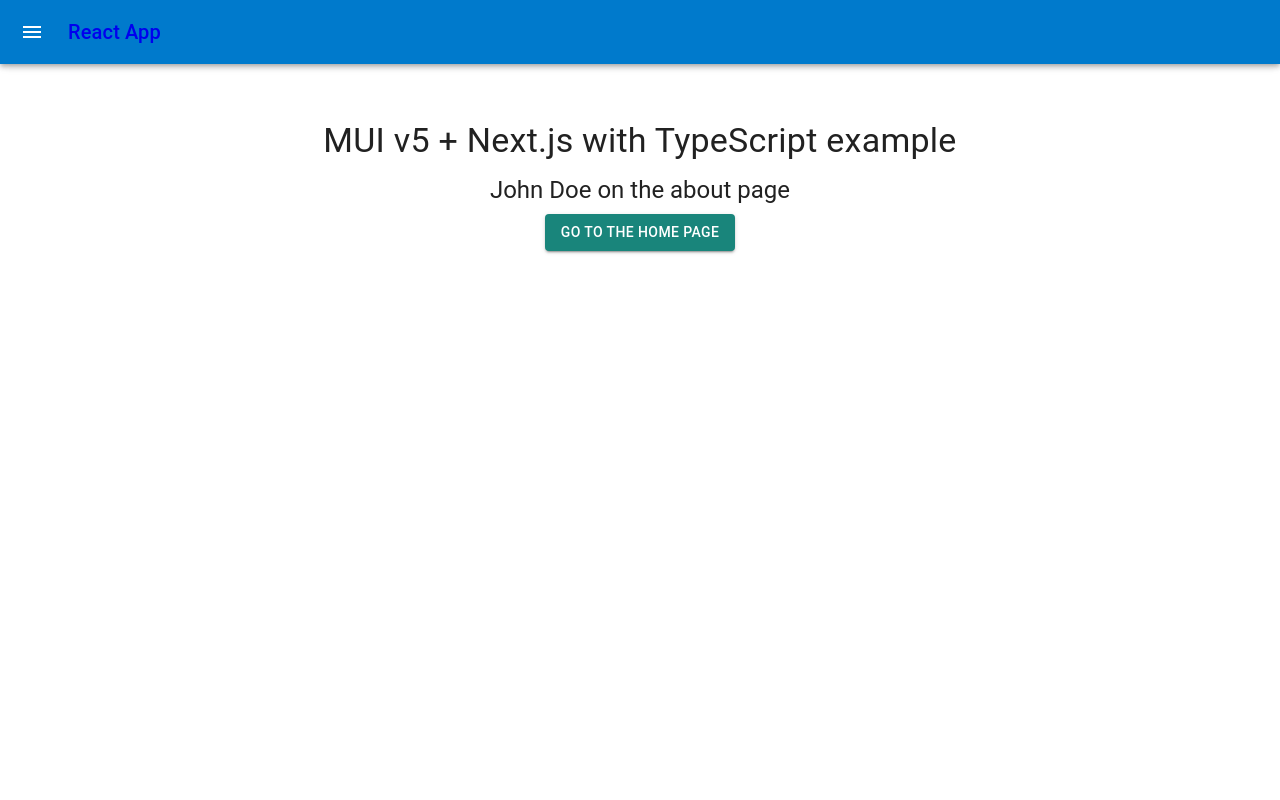
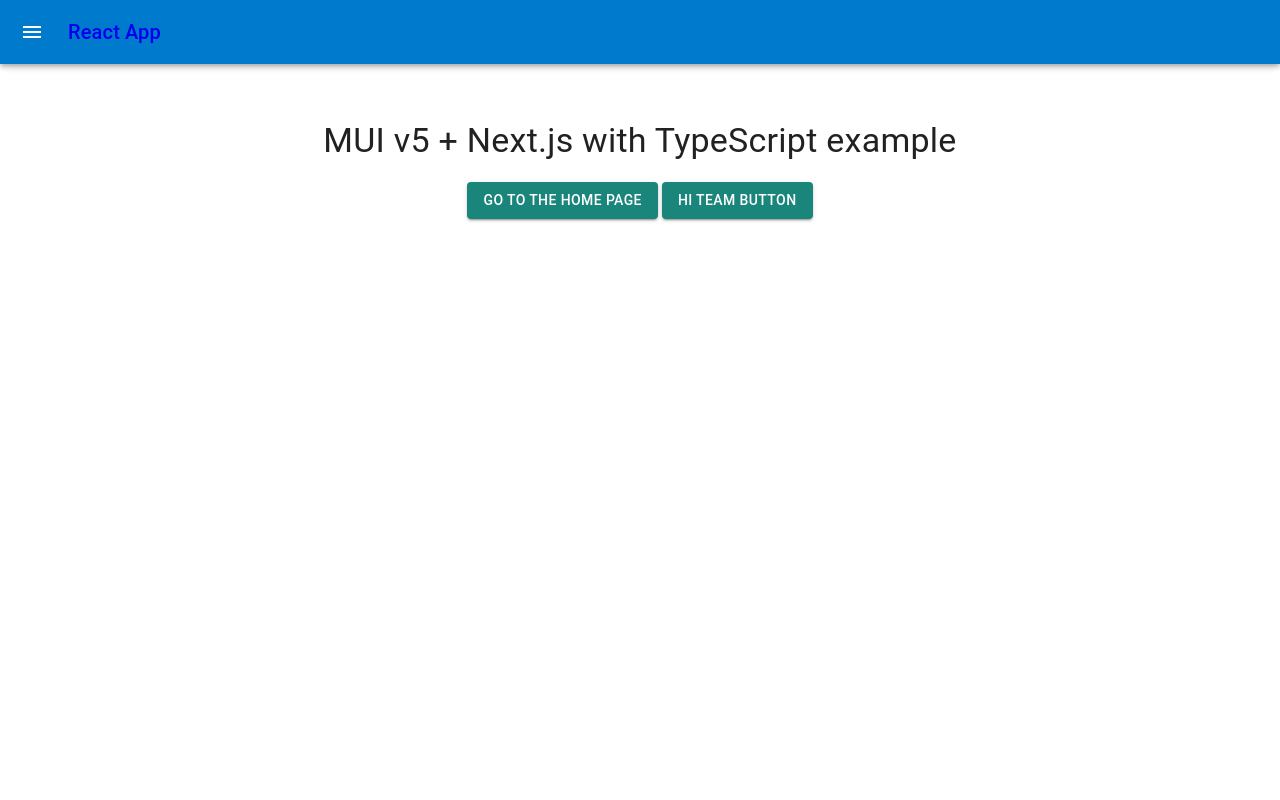
Before and after one commit to Ed135/react-nextjs-web, a Next.js app: page /about in a window 1280 px wide. Shown: the top 800 px of the page. Built offline with nearby package versions, Linux system fonts and the light colour scheme.

Commit message:
adding in an await function on about page -> WIP cockroachDB connection

```diff
--- a/package.json
+++ b/package.json
@@ -16,6 +16,7 @@
     "@mui/icons-material": "latest",
     "@mui/material": "latest",
     "next": "latest",
+    "node-fetch": "^3.1.0",
     "react": "latest",
     "react-dom": "latest",
     "swr": "^1.1.1"
--- a/src/pages/about.tsx
+++ b/src/pages/about.tsx
@@ -1,20 +1,20 @@
 import * as React from 'react';
-import useSWR from 'swr'
 import type { NextPage } from 'next';
 import Container from '@mui/material/Container';
 import Typography from '@mui/material/Typography';
 import Box from '@mui/material/Box';
 import Button from '@mui/material/Button';
 import Link from '../components/Link';
-import handler from './api/people';
-
-const fetcher = (url: string) => fetch(url).then((res) => res.json())
 
 const About: NextPage = () => {
-  const { data, error } = useSWR('/api/people/about', fetcher)
+  const [responseText, setResponseText] = React.useState({name: ""})
 
-  if (error) return <div>Failed to load</div>
-  if (!data) return <div>Loading...</div>
+  const getAboutInfo = async(url: string): Promise<void> => {
+    const response = await fetch('/api/people/about')
+    const data = await response.json()
+
+    setResponseText(data);
+  }
 
   return (
     <Container maxWidth="lg">
@@ -31,11 +31,14 @@
           MUI v5 + Next.js with TypeScript example
         </Typography>
         <Typography variant="h5" gutterBottom>
-          {data.name}
+          {responseText.name}
         </Typography>
         <Box maxWidth="sm">
           <Button variant="contained" color="secondary" component={Link} noLinkStyle href="/">
             Go to the home page
+          </Button>
+          <Button variant="contained" color="secondary" onClick={() => getAboutInfo('/api/people/about')} style={{ marginLeft: '4px' }}>
+            Hi Team Button
           </Button>
         </Box>
       </Box>
```
Also changed, not shown: 1 other file (tests, documents, lock files or other folders).
